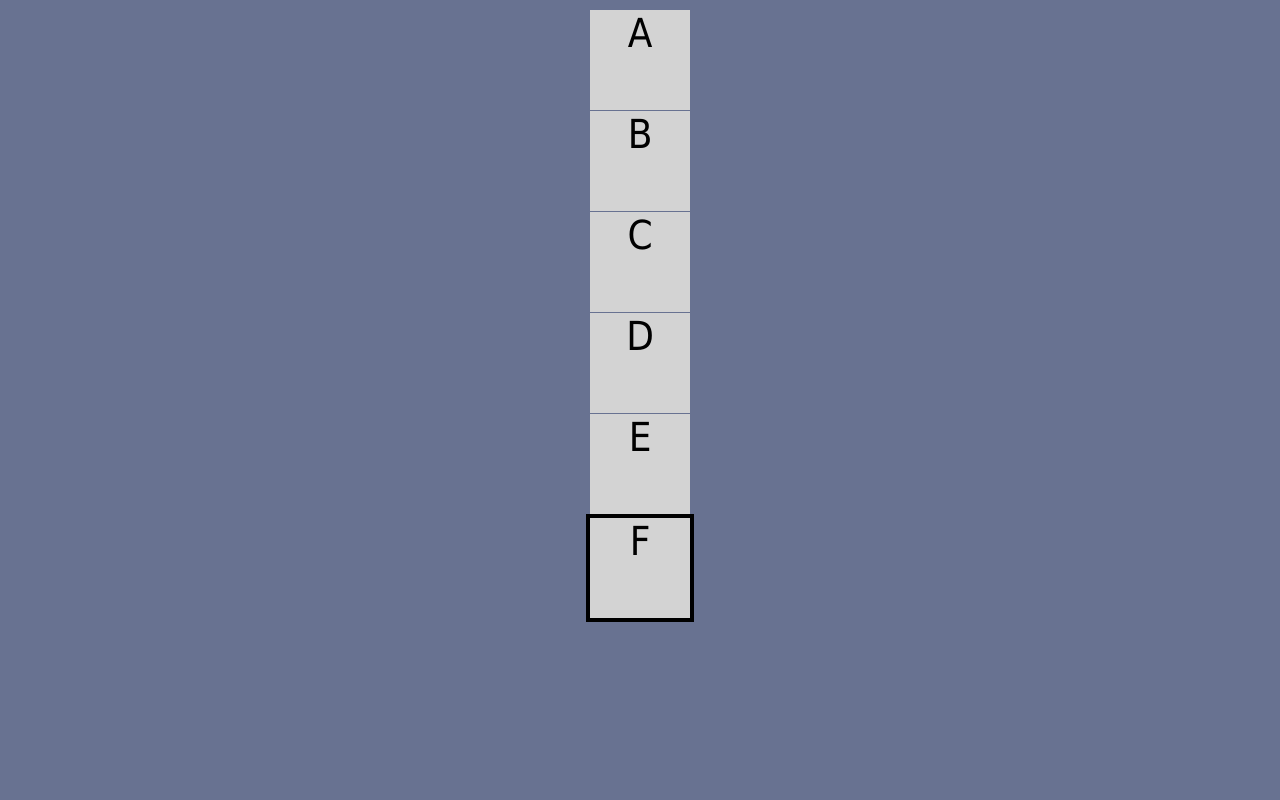
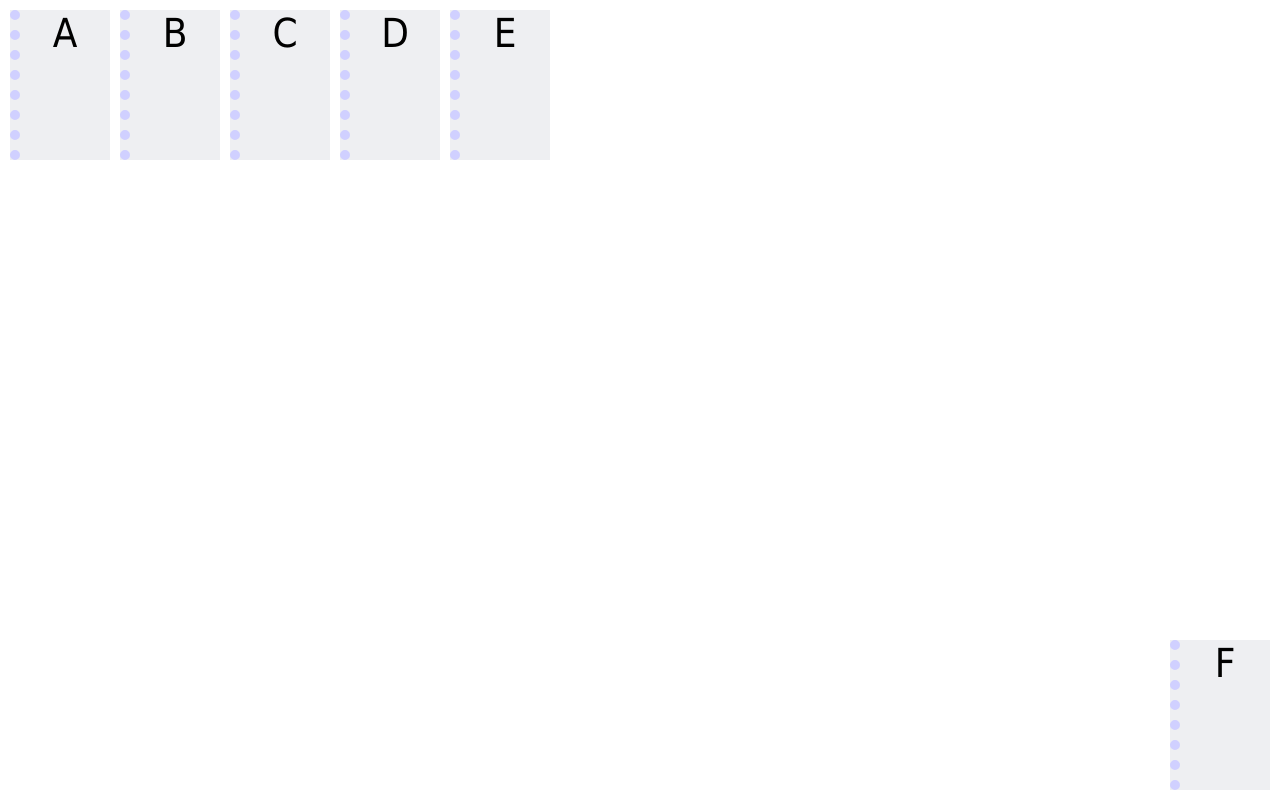
Before and after one commit to happy-riosky/cs142_sp23, a plain HTML site: page proj1/index.html in a window 1280 px wide. Drawn offline with Linux system fonts and the light colour scheme.

Commit message:
finish project 1

```diff
--- a/proj1/index.html
+++ b/proj1/index.html
@@ -4,48 +4,17 @@
 
 <head>
   <title>CS142 Project 1</title>
-  <link rel="stylesheet" href="./styleA.css">
   <!-- <link rel="stylesheet" href="./styleA.css"> -->
-  <style>
-    body {
-      background-color: #687291;
-    }
-
-    .container {
-      display: flex;
-      flex-direction: column;
-      align-items: center;
-      justify-content: space-around;
-      height: auto;
-      margin: auto;
-    }
-
-    div {
-      background-color: lightgrey;
-      width: 100px;
-      height: 100px;
-      border-top: 1px solid #687291;
-      font-family: tahoma;
-      font-size: 40px;
-      text-align: center;
-    }
-
-    div.F {
-      border: 4px solid black;
-      text-align: center;
-    }
-  </style>
+  <link rel="stylesheet" href="./styleB.css">
 </head>
 
 <body>
-  <div class="container">
   <div class="A">A</div>
   <div class="B">B</div>
   <div class="C">C</div>
   <div class="D">D</div>
   <div class="E">E</div>
   <div class="F">F</div>
-  </div>
 </body>
 
 </html>
--- a/proj1/styleA.css
+++ b/proj1/styleA.css
@@ -0,0 +1,33 @@
+body {
+  display: flex;
+  background-color: white;
+  flex-direction: column;
+  align-items: center;
+  justify-content: space-evenly;
+  min-height: 100vh;
+  margin: 0;
+}
+
+div {
+  background-color: #dfe1e7;
+  width: 100px;
+  height: 100px;
+  border-top: 1px solid #687291;
+  font-family: tahoma;
+  font-size: 40px;
+  text-align: center;
+}
+
+.B,
+.D {
+  background-color: #eeeff2;
+}
+
+.F {
+  background-color: #687291;
+  border: 4px solid black;
+  text-align: center;
+  display: flex;
+  align-items: center;
+  justify-content: center;
+}
--- a/proj1/styleB.css
+++ b/proj1/styleB.css
@@ -0,0 +1,41 @@
+body {
+  display: flex;
+  background-color: white;
+  flex-direction: row;
+  align-items: flex-start;
+  justify-content: flex-start;
+  min-height: 100vh;
+  min-width: 100vw;
+  margin: 0;
+  position: relative;
+}
+
+div {
+  background-color: #eeeff2;
+  width: 100px;
+  height: 150px;
+  border-left: 10px dotted #D0D0FF;
+  font-family: tahoma;
+  font-size: 40px;
+  text-align: center;
+  margin-left: 10px;
+  margin-top: 10px;
+  box-sizing: border-box;
+  flex-shrink: 0;
+  cursor: pointer;
+  transition: background-color 0.3s, color 0.3s;
+}
+
+div:hover {
+  background-color: yellow;
+  color: goldenrod;
+}
+
+.F {
+  position: absolute;
+  bottom: 0;
+  right: 0;
+  text-align: center;
+  margin-bottom: 10px;
+  margin-right: 10px;
+}
```
Also changed, not shown: 1 other file. Lines whose indentation alone changed are shown as unchanged.
